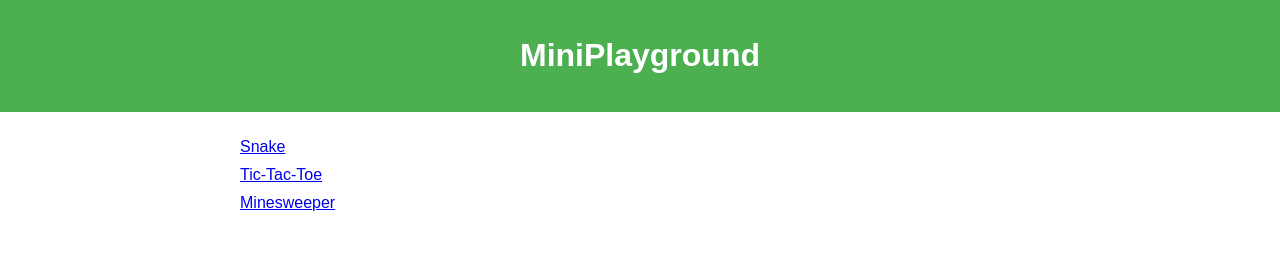
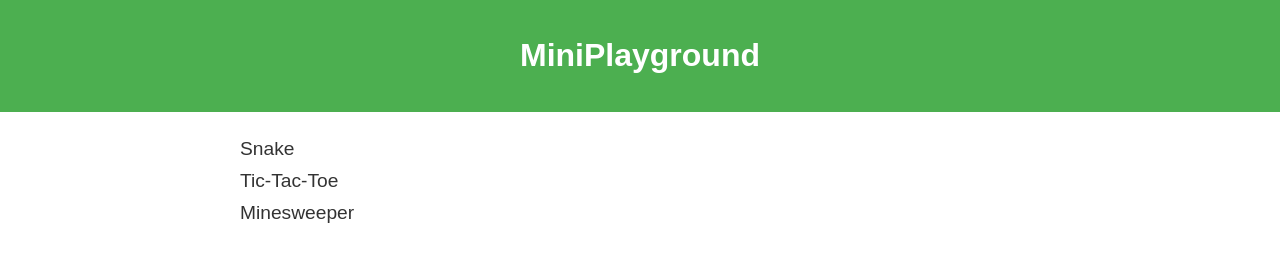
Before and after one commit to floerychristopher/miniplayground, a website: page frontend/index.html in a window 1280 px wide. Drawn offline with Linux system fonts and the light colour scheme.

Commit message:
Organized file structure and added basic backend/frontend functionalities.

```diff
--- a/frontend/assets/styles.css
+++ b/frontend/assets/styles.css
@@ -20,3 +20,9 @@ main {
     width: 80%;
     max-width: 800px;
 }
+
+a {
+    text-decoration: none;
+    color: #333;
+    font-size: 1.2em;
+}
--- a/frontend/components/main.js
+++ b/frontend/components/main.js
@@ -1,7 +1,7 @@
 const games = [
-    { name: "Snake", link: "snake.html" },
-    { name: "Tic-Tac-Toe", link: "tic-tac-toe.html" },
-    { name: "Minesweeper", link: "minesweeper.html" }
+    { name: "Snake", link: "games/snake.html" },
+    { name: "Tic-Tac-Toe", link: "games/tic-tac-toe.html" },
+    { name: "Minesweeper", link: "games/minesweeper.html" }
 ];
 
 const gameList = document.getElementById('game-list');
```
Also changed, not shown: backend/app.js (+10 -4 lines), frontend/index.html (+1 -1 lines), frontend/games/minesweeper/minesweeper.css (added), frontend/games/minesweeper/minesweeper.html (added), frontend/games/minesweeper/minesweeper.js (added), frontend/games/snake/snake.css (added), frontend/games/snake/snake.html (added), frontend/games/snake/snake.js (added), frontend/games/tictactoe/tictactoe.css (added), frontend/games/tictactoe/tictactoe.html (added), frontend/games/tictactoe/tictactoe.js (added).
